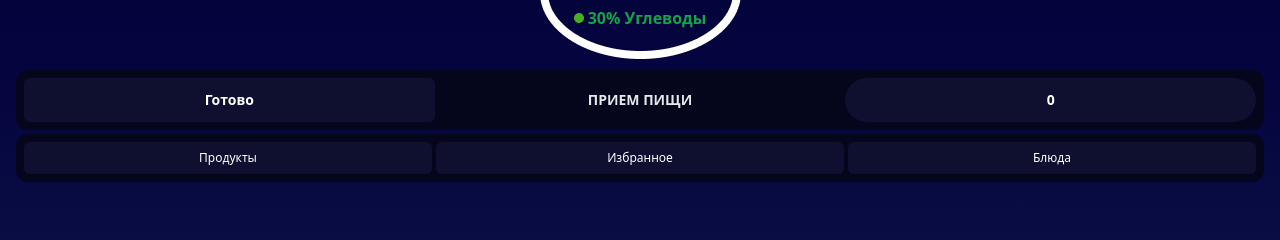
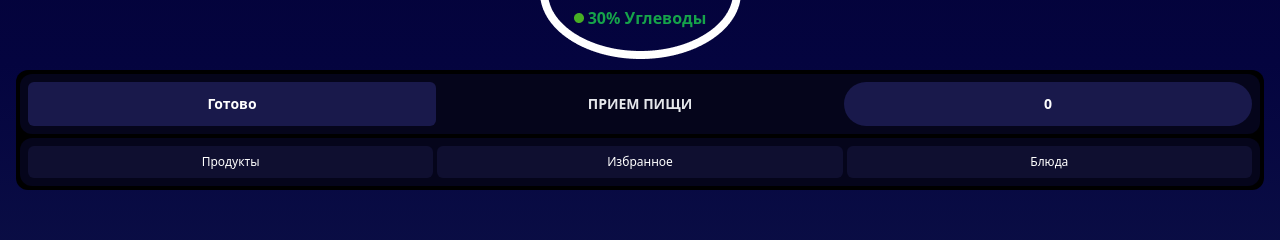
Before and after one commit to Goodwin126/tg-mini-app-mark2, a Vue app: page / in a window 1280 px wide. Shown: the part 138-378 px from the top of the page. Built offline with nearby package versions, Linux system fonts and the light colour scheme.

Commit message:
secondaryt commit

```diff
--- a/src/components/Eating.vue
+++ b/src/components/Eating.vue
@@ -1,11 +1,11 @@
 <template>
-  <div class="flex flex-col place-content-center gap-1">
+  <div class="flex flex-col rounded-xl h-full bg-black p-1 gap-1">
     <div class="grid grid-cols-3 rounded-xl p-2 w-full bg-navy">
-      <div class="flex rounded-md p-1 bg-ready">
+      <div class="flex rounded-md p-1 bg-gray">
         <p class="text-sm font-bold text-white p-1 m-auto">Готово</p>
       </div>
       <p class="flex text-sm font-bold text-blue-900 m-auto text-gray-200">ПРИЕМ ПИЩИ</p>
-      <div class="flex rounded-3xl p-3 bg-ready">
+      <div class="flex rounded-3xl p-3 bg-gray">
         <p class="text-sm font-bold text-white m-auto">0</p>
       </div>
     </div>
@@ -27,6 +27,9 @@
 .bg-navy {
   background-color: rgb(5, 5, 27);
 }
+.bg-gray {
+  background-color: rgb(25, 25, 75);
+}
 .bg-ready {
   background-color: rgb(15, 15, 48);
 }
```
